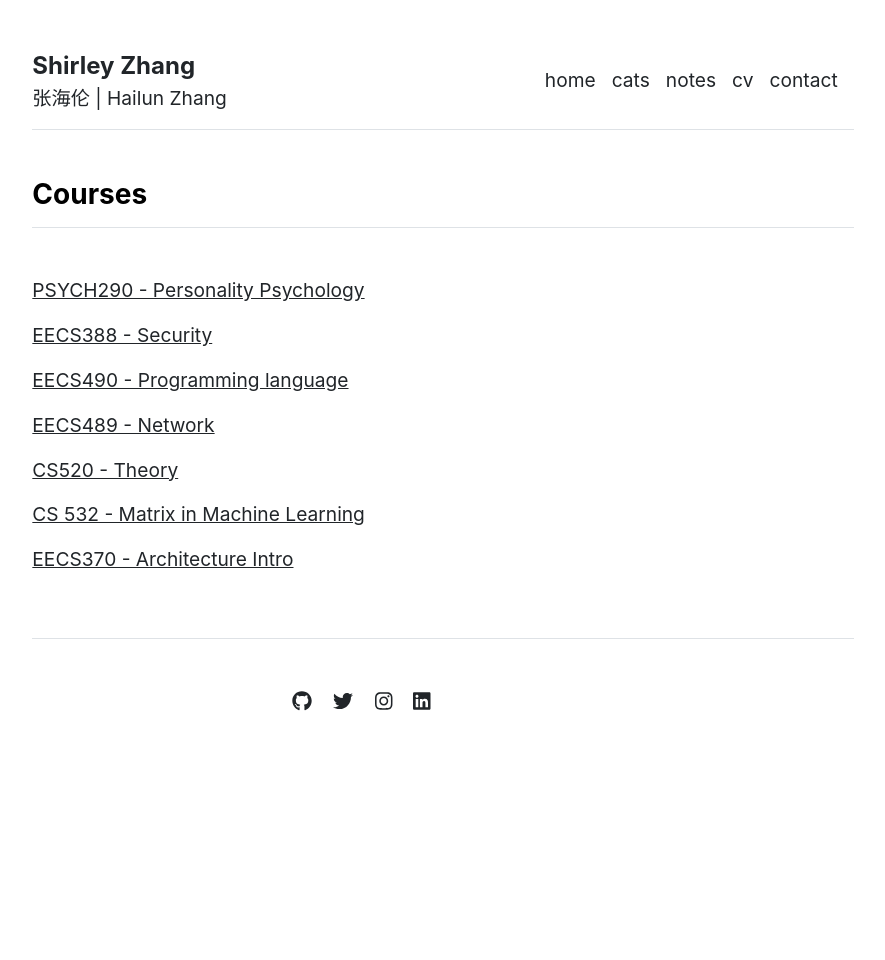
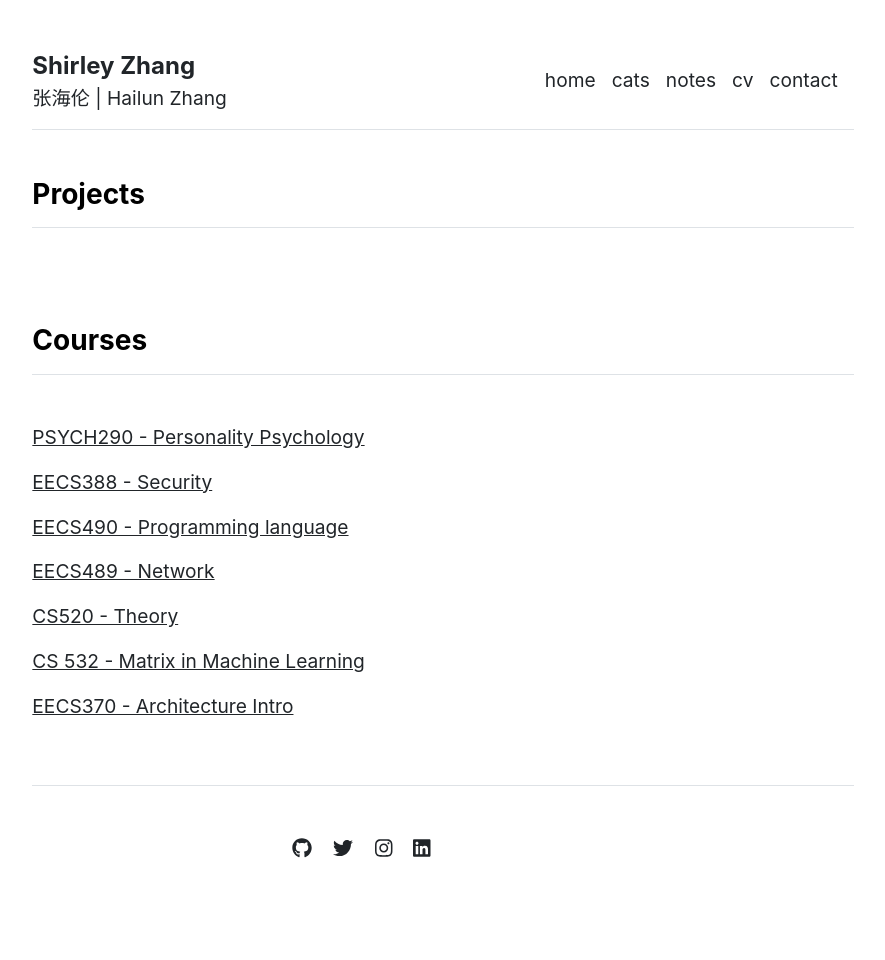
Before and after one commit to annienobear/annienobear.github.io, a Jekyll site: the page built from notes.md, in a window 1280 px wide. Shown: the whole page, without its empty margins (197-1082 px from the left). Built offline with Jekyll 4.4.1, drawn with Linux system fonts in a browser that asks for light colours; before the commit the page ends 900 px from its top, so only the background shows below that.

Commit message:
add project

```diff
--- a/_layouts/notes.html
+++ b/_layouts/notes.html
@@ -6,6 +6,12 @@
 
 <div class="row g-5 mb-5">
   <div>
+    <h3 class="fw-bold border-bottom pb-3 mb-5">Projects</h3>
+    {% for course in site.data.settings.projects %}
+      <p><a href="{{ site.github.url }}/projects/{{ projects.url}}">{{ projects.name }}</a></p>
+    {% endfor %}
+  </div>
+  <div>
     <h3 class="fw-bold border-bottom pb-3 mb-5">Courses</h3>
     {% for course in site.data.settings.courses %}
       <p><a href="{{ site.github.url }}/courses/{{ course.url}}">{{ course.name }}</a></p>
```
